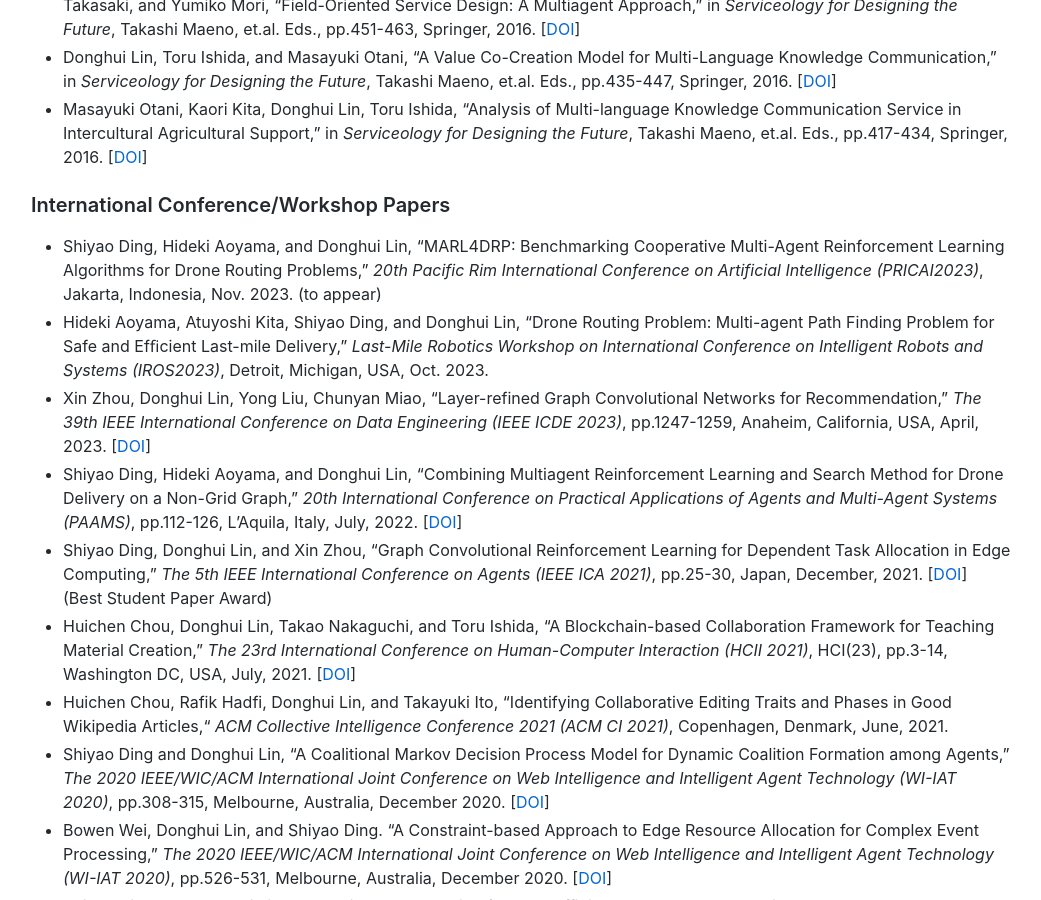
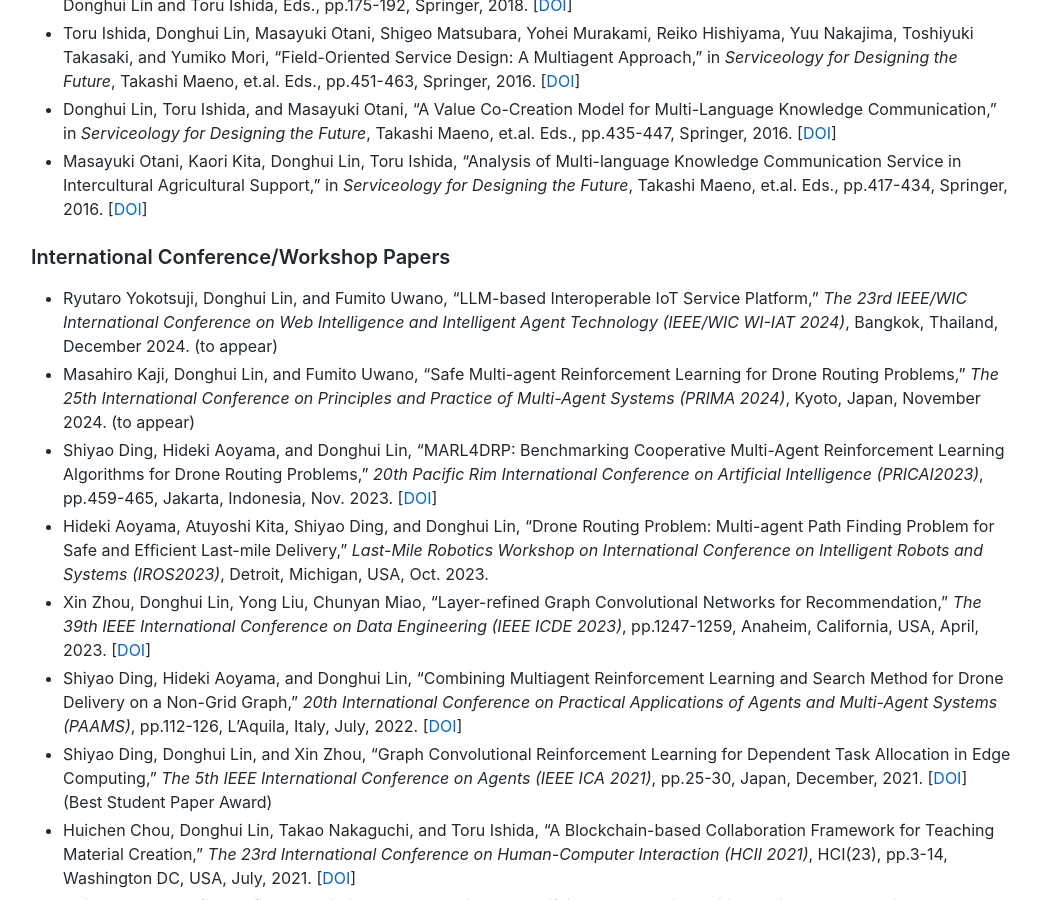
Before and after one commit to lindh/lindh.github.io, a Jekyll site: the page built from index.md, in a window 1280 px wide and 900 px high, scrolled down 4293 px. Shown: the whole window, without its empty margins (119-1160 px from the left). Built offline with Jekyll 4.4.1, drawn with Linux system fonts in a browser that asks for light colours; comment, search, counter and statistics services are not loaded; some of the changed text lies outside the part shown.

```diff
--- a/index.md
+++ b/index.md
@@ -81,6 +81,7 @@ In October 2022, I started the [Intelligent Computing Laboratory](https://www.ic
 - Yichuan Jiang, Tun Lu, Donghui Lin, Yifeng Zeng, Ting Zhu, "Guest Editorial: Special Issue on Collaborative Computing and Crowd Intelligence," _International Journal of Cooperative Information System_, 29(01n02), 2020. [[DOI](https://doi.org/10.1142/S0218843020020013)]
 
 ### Journal Papers
+- Xin Zhou, Aixin Sun, Jie Zhang, and Donghui Lin, “The Crowd in MOOCs: A Study of Learning Patterns at Scale,” _Interactive Learning Environments_, August, 1–15, 2024. [[DOI](https://doi:10.1080/10494820.2024.2392175)]
 - Huichen Chou, Donghui Lin and Toru Ishida, "Understanding Open Collaboration of Wikipedia Good Articles with Factor Analysis," _Journal of Information and Knowledge Management_, 21(2), 2250030, 2022. [[DOI](https://doi.org/10.1142/S0219649222500307)]
 - Shiyao Ding and Donghui Lin, "Multi-Agent Reinforcement Learning for Cooperative Task Offloading in Distributed Edge Cloud Computing," _IEICE Transactions on Information and Systems_, E105-D(5), pp.936-945, 2022. [[DOI](https://doi.org/10.1587/transinf.2021dap0010)]
 - Shiyao Ding and Donghui Lin, "Deep Coalitional Q-learning for Dynamic Coalition Formation in Edge Computing," _IEICE Transactions on Information and Systems_, E105-D(5), pp.846-872, 2022. [[DOI](https://doi.org/10.1587/transinf.2021kbp0007)]
@@ -102,7 +103,7 @@ In October 2022, I started the [Intelligent Computing Laboratory](https://www.ic
 - 中口孝雄，村上陽平，林冬惠，石田亨. 高階関数を導入した階層的サービス合成記述, _電子情報通信学会論文誌B_, Vol.J99-B, No.10, pp.834-842, 2016. [[DOI](https://doi.org/10.14923/transcomj.2016IAP0016)]
 
 ### Book Chapters
-- Donghui Lin, "Designing and Analyzing Human-in-the-loop Service Compositions," in _Human-Centered Services Computing for Smart Cities_, Yohei Murakami and Kosaku Kimura, Eds., Springer, 2023. (to appear)
+- Donghui Lin, "Designing and Analyzing Human-in-the-loop Service Compositions," in _Human-Centered Services Computing for Smart Cities_, Yohei Murakami and Kosaku Kimura, Eds., pp.23-56, Springer, 2024.
 - Donghui Lin, Yohei Murakami and Toru Ishida, "Integrating Internet of Services and Internet of Things from a Multiagent Perspective," in _Massively Multi-Agent Systems II_, Donghui Lin, Toru Ishida, Franco Zambonelli, and Itsuki Noda, Eds., pp.36-49, Springer, 2019. [[DOI](https://doi.org/10.1007/978-3-030-20937-7_3)]
 - Yohei Murakami, Takao Nakaguchi, Donghui Lin, and Toru Ishida, "Two-Layer Architecture for Distributed Massively Multi-agent Systems," in _Massively Multi-Agent Systems II_, Donghui Lin, Toru Ishida, Franco Zambonelli, and Itsuki Noda, Eds., pp.53-65, Springer, 2019. [[DOI](https://doi.org/10.1007/978-3-030-20937-7_4)]
 - Donghui Lin, Toru Ishida and Yohei Murakami, "Language Service Design Based on User-Centered QoS," in _Services Computing for Language Resources_, Yohei Murakami, Donghui Lin and Toru Ishida, Eds., pp.125-137, Springer, 2018. [[DOI](https://doi.org/10.1007/978-981-10-7793-7_8)]
@@ -118,7 +119,9 @@ In October 2022, I started the [Intelligent Computing Laboratory](https://www.ic
 - Masayuki Otani, Kaori Kita, Donghui Lin, Toru Ishida, "Analysis of Multi-language Knowledge Communication Service in Intercultural Agricultural Support," in _Serviceology for Designing the Future_, Takashi Maeno, et.al. Eds., pp.417-434, Springer, 2016. [[DOI](https://doi.org/10.1007/978-4-431-55861-3_29)]
 
 ### International Conference/Workshop Papers
-- Shiyao Ding, Hideki Aoyama, and Donghui Lin, “MARL4DRP: Benchmarking Cooperative Multi-Agent Reinforcement Learning Algorithms for Drone Routing Problems,” _20th Pacific Rim International Conference on Artificial Intelligence (PRICAI2023)_, Jakarta, Indonesia, Nov. 2023. (to appear)
+- Ryutaro Yokotsuji, Donghui Lin, and Fumito Uwano, "LLM-based Interoperable IoT Service Platform," _The 23rd IEEE/WIC International Conference on Web Intelligence and Intelligent Agent Technology (IEEE/WIC WI-IAT 2024)_, Bangkok, Thailand, December 2024. (to appear)
+- Masahiro Kaji, Donghui Lin, and Fumito Uwano, "Safe Multi-agent Reinforcement Learning for Drone Routing Problems," _The 25th International Conference on Principles and Practice of Multi-Agent Systems (PRIMA 2024)_, Kyoto, Japan, November 2024. (to appear)
+- Shiyao Ding, Hideki Aoyama, and Donghui Lin, “MARL4DRP: Benchmarking Cooperative Multi-Agent Reinforcement Learning Algorithms for Drone Routing Problems,” _20th Pacific Rim International Conference on Artificial Intelligence (PRICAI2023)_, pp.459-465, Jakarta, Indonesia, Nov. 2023. [[DOI](https://doi.org/10.1007/978-981-99-7025-4_40)]
 - Hideki Aoyama, Atuyoshi Kita, Shiyao Ding, and Donghui Lin, “Drone Routing Problem: Multi-agent Path Finding Problem for Safe and Efﬁcient Last-mile Delivery,” _Last-Mile Robotics Workshop on International Conference on Intelligent Robots and Systems (IROS2023)_, Detroit, Michigan, USA, Oct. 2023.
 - Xin Zhou, Donghui Lin, Yong Liu, Chunyan Miao, “Layer-refined Graph Convolutional Networks for Recommendation,” _The 39th IEEE International Conference on Data Engineering (IEEE ICDE 2023)_, pp.1247-1259, Anaheim, California, USA, April, 2023. [[DOI](https://doi.ieeecomputersociety.org/10.1109/ICDE55515.2023.00100)]
 - Shiyao Ding, Hideki Aoyama, and Donghui Lin, “Combining Multiagent Reinforcement Learning and Search Method for Drone Delivery on a Non-Grid Graph,” _20th International Conference on Practical Applications of Agents and Multi-Agent Systems (PAAMS)_, pp.112-126, L'Aquila, Italy, July, 2022. [[DOI](https://doi.org/10.1007/978-3-031-18192-4_10)]
```
Also changed, not shown: other parts of index.md (+1 -1 lines), publication.md (+5 -2 lines).
